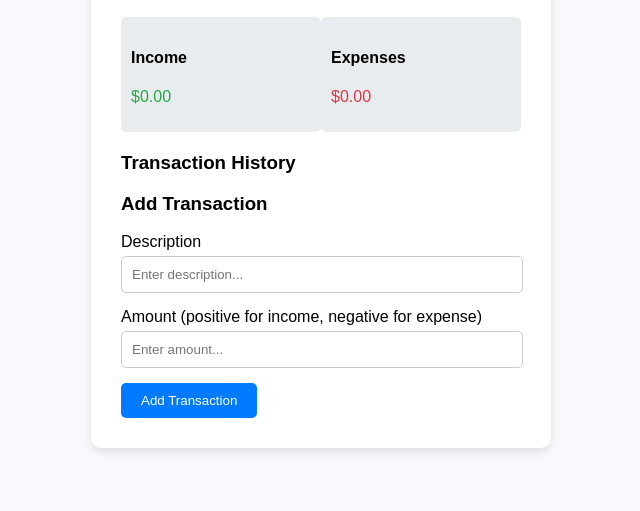
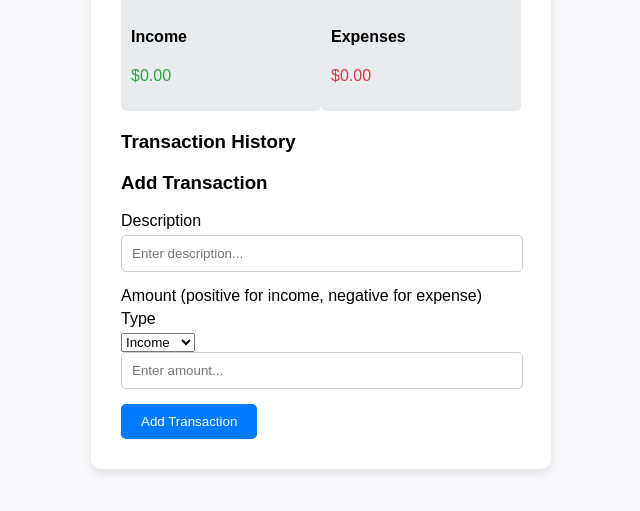
Before and after one commit to Neeraja-Garaga/BudgetTracker, a plain HTML site: page index.html in a window 1280 px wide. Shown: the part 267-778 px from the top of the page, without its empty margins (319-959 px from the left). Drawn offline with Linux system fonts and the light colour scheme.

Commit message:
Update index.html

```diff
--- a/index.html
+++ b/index.html
@@ -34,6 +34,12 @@
       <input type="text" id="text" placeholder="Enter description..." required />
 
       <label for="amount">Amount (positive for income, negative for expense)</label>
+       <label>Type</label>
+      <select id="type">
+        <option value="income">Income</option>
+        <option value="expense">Expense</option>
+      </select>
+
       <input type="number" id="amount" placeholder="Enter amount..." required />
 
       <button type="submit">Add Transaction</button>
```
